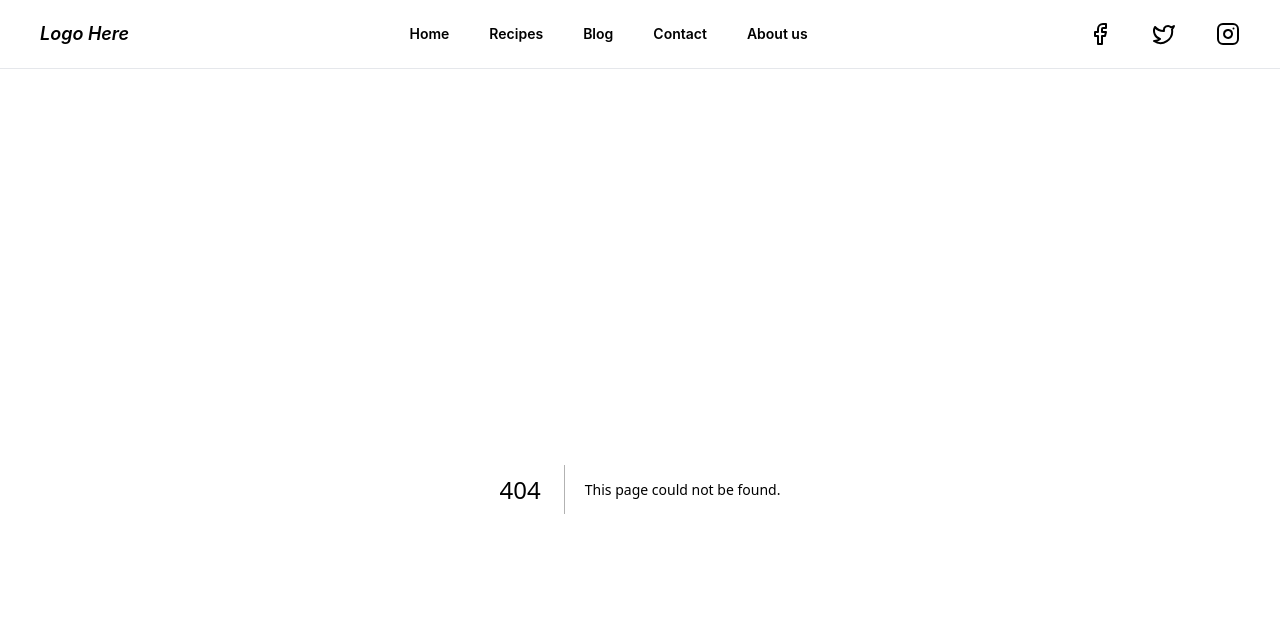
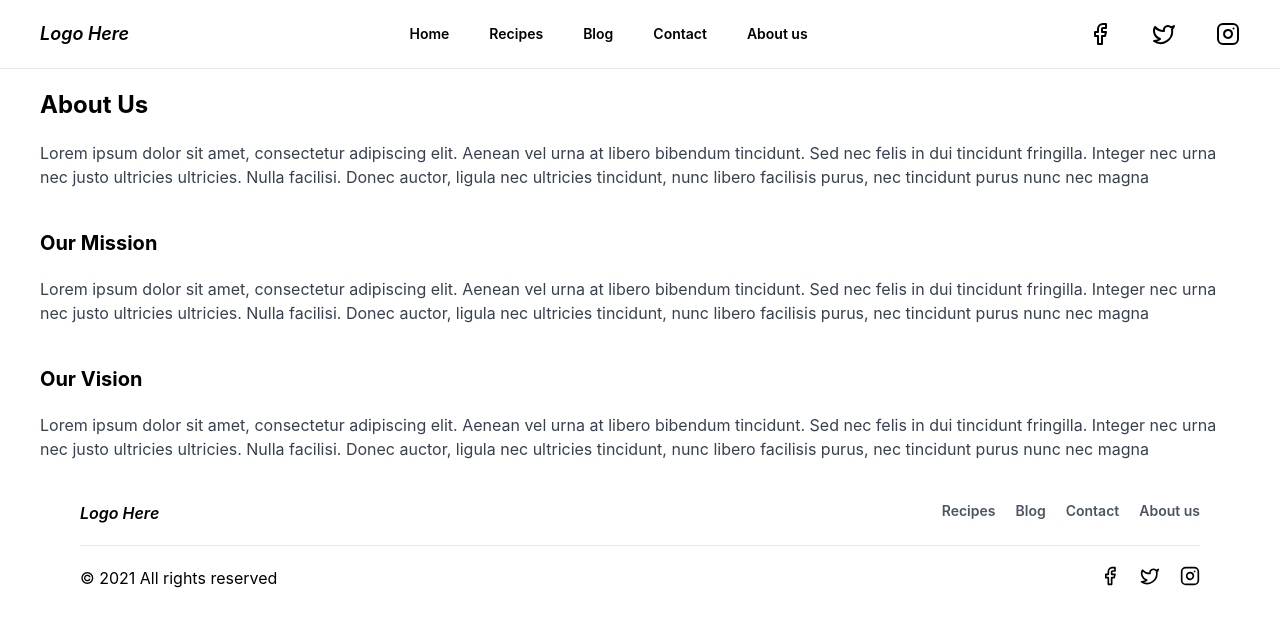
Before and after one commit to AMATAKYVI/recipe-web, a Next.js app: page /aboutus in a window 1280 px wide. Before the commit this address had no page. Shown: the top 626 px of the page. Built offline with nearby package versions, Linux system fonts and the light colour scheme.

Commit message:
feat: Add SearchRecipe component for searching recipes

```diff
--- a/components/header/Header.js
+++ b/components/header/Header.js
@@ -1,10 +1,19 @@
+'use client';
 import React from 'react';
 import { Facebook as FacebookIcon } from 'lucide-react';
 import { Twitter as TwitterIcon } from 'lucide-react';
 import { Instagram as InstagramIcon } from 'lucide-react';
 import Link from 'next/link';
+import { useRouter } from 'next/router';
 
 function Header() {
+  const router = useRouter();
+  const navigateTo = (path) => {
+    if (router.pathname !== path) {
+      router.push(path);
+    }
+  };
+
   return (
     <div className="flex justify-between  py-4 px-10 border-b mb-5 items-center">
       {/* logo image */}
@@ -14,30 +23,45 @@ function Header() {
       {/* middle links */}
       <div className="flex gap-10 items-center font-semibold text-sm">
         <div className="">
-          <button className=" transform duration-200 py-2 rounded-md hover:text-[16px] hover:text-gray-700">
-            <Link href="/"> Home</Link>
+          <button
+            // onClick={() => navigateTo('/')}
+            className=" transform duration-200 py-2 rounded-md hover:text-[16px] hover:text-gray-700"
+          >
+            <Link href="/">Home</Link>
           </button>
         </div>
         <div className="">
           {' '}
-          <button className=" transform duration-200  py-2 rounded-md hover:text-[16px] hover:text-gray-700">
+          <button
+            // onClick={() => navigateTo('/recipes')}
+            className=" transform duration-200  py-2 rounded-md hover:text-[16px] hover:text-gray-700"
+          >
             <Link href="/recipes">Recipes</Link>
           </button>
         </div>
         <div className="">
           {' '}
-          <button className=" transform duration-200  py-2 rounded-md hover:text-[16px] hover:text-gray-700">
+          <button
+            // onClick={() => navigateTo('/blog')}
+            className=" transform duration-200  py-2 rounded-md hover:text-[16px] hover:text-gray-700"
+          >
             <Link href="/blog">Blog</Link>
           </button>
         </div>
         <div className="">
           {' '}
-          <button className=" transform duration-200  py-2 rounded-md hover:text-[16px] hover:text-gray-700">
+          <button
+            // onClick={() => navigateTo('/contact')}
+            className=" transform duration-200  py-2 rounded-md hover:text-[16px] hover:text-gray-700"
+          >
             <Link href="/contact">Contact</Link>
           </button>
         </div>
         <div className="">
-          <button className=" transform duration-200 py-2 rounded-md hover:text-[16px] hover:text-gray-700">
+          <button
+            // onClick={() => navigateTo('/aboutus')}
+            className=" transform duration-200 py-2 rounded-md hover:text-[16px] hover:text-gray-700"
+          >
             <Link href="/aboutus">About us</Link>
           </button>
         </div>
--- /dev/null
+++ b/components/searchrecipe/SearchRecipe.js
@@ -0,0 +1,22 @@
+import { Search } from 'lucide-react';
+import React from 'react';
+
+function SearchRecipe() {
+  return (
+    <div className="text-center flex items-center justify-center gap-3">
+      <input
+        type="search"
+        name="recipesearch"
+        id="recipesearch"
+        className="bg-gray-100 px-5 py-2 rounded-lg border outline-none"
+        placeholder="Search for recipes..."
+      />
+      <div className="bg-gray-100 px-2 py-2 rounded-lg">
+        {' '}
+        <Search className="w-5 h-5 text-gray-700" />
+      </div>
+    </div>
+  );
+}
+
+export default SearchRecipe;
--- a/components/socialpostdisplay/SocialPostDisplay.js
+++ b/components/socialpostdisplay/SocialPostDisplay.js
@@ -1,8 +1,32 @@
-import React from 'react';
+'use client';
+import React, { useState, useEffect } from 'react';
 import SocialCard from './SocialCard';
 import { Instagram } from 'lucide-react';
-
+import axios from 'axios';
+const options = {
+  method: 'GET',
+  url: 'https://spoonacular-recipe-food-nutrition-v1.p.rapidapi.com/recipes/random',
+  params: {
+    tags: 'vegetarian,dessert',
+    number: '1',
+  },
+  headers: {
+    'x-rapidapi-key': 'cc150d9afdmsh73b74a059750090p161fccjsn3e6bc31abf3a',
+    'x-rapidapi-host': 'spoonacular-recipe-food-nutrition-v1.p.rapidapi.com',
+  },
+};
 function SocialPostDisplay() {
+  const [recipes, setRecipe] = useState([]);
+  useEffect(() => {
+    axios
+      .request(options)
+      .then(function (response) {
+        setRecipe(response.data.recipes);
+      })
+      .catch(function (error) {
+        console.error(error);
+      });
+  }, []);
   return (
     <div className="mt-[100px] px-10">
       {/* title text */}
--- a/package.json
+++ b/package.json
@@ -9,6 +9,7 @@
     "lint": "next lint"
   },
   "dependencies": {
+    "axios": "^1.7.3",
     "lucide-react": "^0.419.0",
     "next": "^14.2.5",
     "react": "18.2.0",
--- /dev/null
+++ b/pages/aboutus/index.js
@@ -0,0 +1,41 @@
+import React from 'react';
+import ContactUs from '../../components/contactus/ContactUs';
+import Footer from '../../components/footer/Footer';
+
+function index() {
+  return (
+    <div className="px-10">
+      <h1 className="text-2xl font-bold">About Us</h1>
+      <p className="mt-5 text-gray-700">
+        Lorem ipsum dolor sit amet, consectetur adipiscing elit. Aenean vel urna
+        at libero bibendum tincidunt. Sed nec felis in dui tincidunt fringilla.
+        Integer nec urna nec justo ultricies ultricies. Nulla facilisi. Donec
+        auctor, ligula nec ultricies tincidunt, nunc libero facilisis purus, nec
+        tincidunt purus nunc nec magna{' '}
+      </p>
+
+      <h2 className="text-xl font-bold mt-10">Our Mission</h2>
+      <p className="mt-5 text-gray-700">
+        Lorem ipsum dolor sit amet, consectetur adipiscing elit. Aenean vel urna
+        at libero bibendum tincidunt. Sed nec felis in dui tincidunt fringilla.
+        Integer nec urna nec justo ultricies ultricies. Nulla facilisi. Donec
+        auctor, ligula nec ultricies tincidunt, nunc libero facilisis purus, nec
+        tincidunt purus nunc nec magna
+      </p>
+
+      <h2 className="text-xl font-bold mt-10">Our Vision</h2>
+      <p className="mt-5 text-gray-700">
+        Lorem ipsum dolor sit amet, consectetur adipiscing elit. Aenean vel urna
+        at libero bibendum tincidunt. Sed nec felis in dui tincidunt fringilla.
+        Integer nec urna nec justo ultricies ultricies. Nulla facilisi. Donec
+        auctor, ligula nec ultricies tincidunt, nunc libero facilisis purus, nec
+        tincidunt purus nunc nec magna
+      </p>
+
+      {/* <ContactUs /> */}
+      <Footer />
+    </div>
+  );
+}
+
+export default index;
--- /dev/null
+++ b/pages/blog/index.js
@@ -0,0 +1,7 @@
+import React from 'react';
+
+function index() {
+  return <div className="px-10"></div>;
+}
+
+export default index;
--- a/pages/index.js
+++ b/pages/index.js
@@ -9,7 +9,7 @@ import EmailLetter from '../components/emailletter/EmailLetter';
 import Footer from '../components/footer/Footer';
 import RecipeSampleDisplay from '../components/reciplesampledisplay/RecipeSampleDisplay';
 
-export default function Home({ data }) {
+export default function Home({}) {
   return (
     <div className="">
       <Head>
@@ -31,14 +31,14 @@ export default function Home({ data }) {
   );
 }
 //recipe-web-three.vercel.app
-export async function getServerSideProps(context) {
-  const getData = await fetch(
-    `https://recipe-web-three.vercel.app/api/food/allfood`
-  );
-  const data = await getData.json();
-  return {
-    props: {
-      data: data,
-    },
-  };
-}
+// export async function getServerSideProps(context) {
+//   const getData = await fetch(
+//     `https://recipe-web-three.vercel.app/api/food/allfood`
+//   );
+//   const data = await getData.json();
+//   return {
+//     props: {
+//       data: data,
+//     },
+//   };
+// }
--- a/pages/recipes/index.js
+++ b/pages/recipes/index.js
@@ -1,7 +1,18 @@
 import React from 'react';
+import RecipeSampleDisplay from '../../components/reciplesampledisplay/RecipeSampleDisplay';
+import SearchRecipe from '../../components/searchrecipe/SearchRecipe';
+import Footer from '../../components/footer/Footer';
+import EmailLetter from '../../components/emailletter/EmailLetter';
 
 function index() {
-  return <div className="px-10">index</div>;
+  return (
+    <div className="px-10">
+      <SearchRecipe />
+      <RecipeSampleDisplay />
+      <EmailLetter />
+      <Footer />
+    </div>
+  );
 }
 
 export default index;
```
Also changed, not shown: 1 other file (tests, documents, lock files or other folders).
